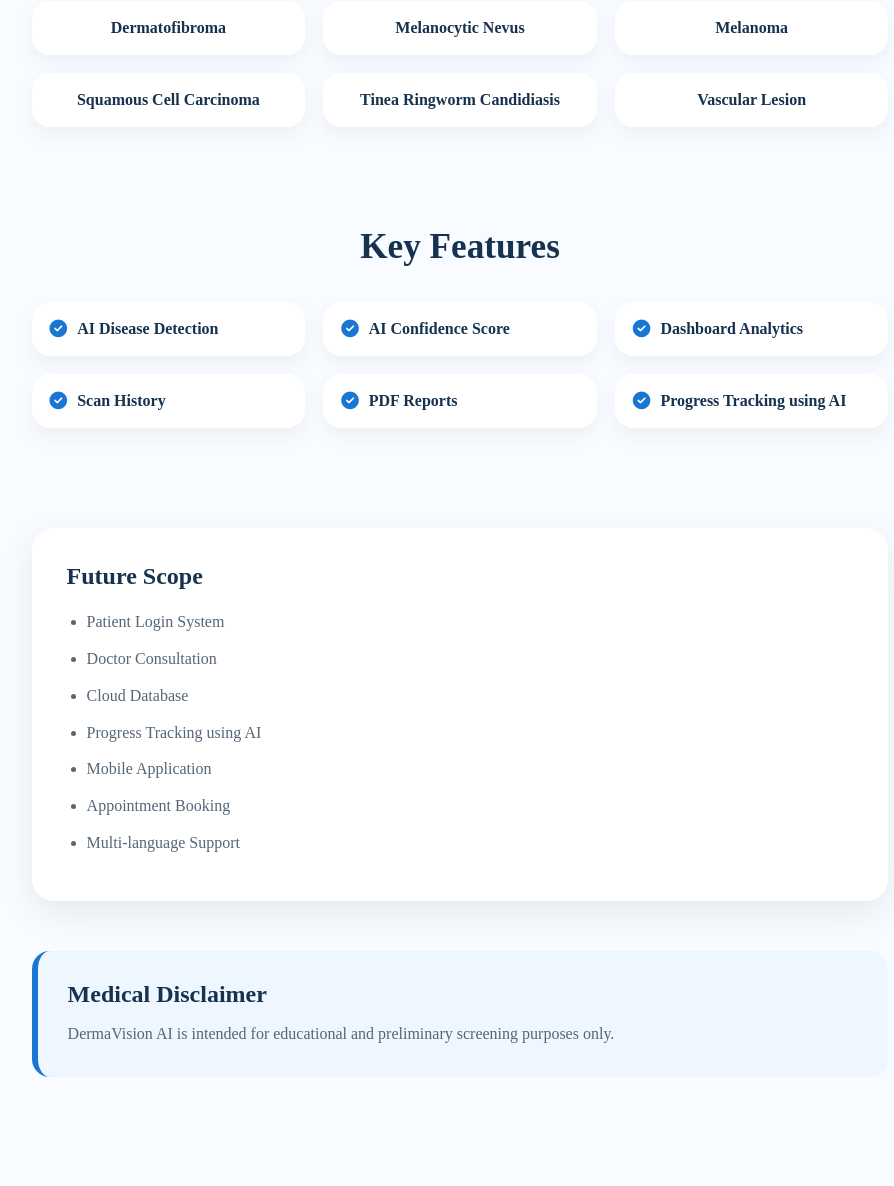
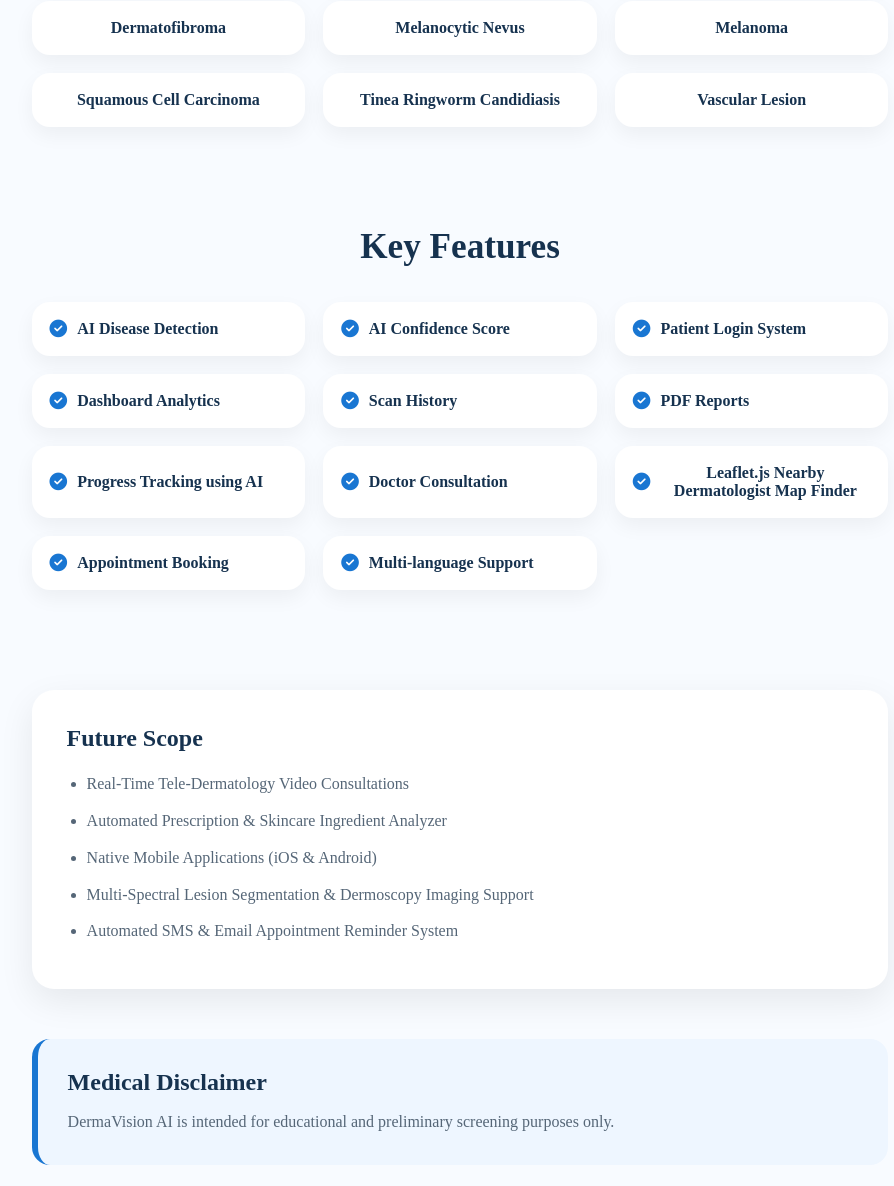
Before and after one commit to KUNAPAREDDYNAGALAKSHMISARVANI/DermaVision-AI, a Flask app: page /about in a window 1280 px wide. Shown: the part 1903-3089 px from the top of the page, without its empty margins (310-1204 px from the left). Run offline with Flask 3, Linux system fonts and the light colour scheme; some libraries are stand-ins or nearby versions.

Commit message:
Implement non-skin image detection with confidence suppression, audit About page milestones, and synchronize settings language selector

```diff
--- a/app.py
+++ b/app.py
@@ -52,6 +52,26 @@
     a = math.sin(dlat / 2)**2 + math.cos(math.radians(lat1)) * math.cos(math.radians(lat2)) * math.sin(dlon / 2)**2
     c = 2 * math.atan2(math.sqrt(a), math.sqrt(1 - a))
     return round(R * c, 1)
+
+
+def is_skin_image(pil_img):
+    """Analyze RGB color distribution to check if image contains human skin."""
+    try:
+        small_img = pil_img.resize((100, 100)).convert("RGB")
+        pixels = list(small_img.getdata())
+        skin_count = 0
+        total_pixels = len(pixels)
+
+        for r, g, b in pixels:
+            if (r > 60 and g > 40 and b > 20 and
+                (max(r, g, b) - min(r, g, b) > 15) and
+                abs(r - g) > 15 and r > g and r > b):
+                skin_count += 1
+
+        skin_ratio = skin_count / total_pixels
+        return skin_ratio >= 0.15
+    except Exception:
+        return True
 
 
 UPLOAD_FOLDER = "static/uploads"
@@ -476,8 +496,10 @@
 
     image_url = "/static/" + scan["image"]
     high_risk_diseases = ["Melanoma", "Squamous cell carcinoma", "Actinic keratosis"]
-    is_high_risk = scan["disease"] in high_risk_diseases
-    is_low_confidence = (scan["confidence"] < 50.0)
+    is_non_skin = (scan["disease"] == "Non-Skin Image")
+    is_unrecognized_skin = (scan["confidence"] < 50.0 and not is_non_skin)
+    confidence_display = None if is_non_skin else scan["confidence"]
+
     all_doctors = load_doctors()
 
     return render_template(
@@ -485,10 +507,11 @@
         image_path=scan["image"],
         image_url=image_url,
         disease=scan["disease"],
-        confidence=scan["confidence"],
+        confidence=confidence_display,
         disease_info=info,
         is_high_risk=is_high_risk,
-        is_low_confidence=is_low_confidence,
+        is_non_skin=is_non_skin,
+        is_unrecognized_skin=is_unrecognized_skin,
         recommended_doctors=all_doctors[:3]
     )
 
@@ -1012,24 +1035,40 @@
             2
         )
 
-        user_id = session.get("user_id")
+        is_skin = is_skin_image(img)
 
-        save_scan(
-            user_id,
-            database_image,
-            disease,
-            confidence
-        )
+        if not is_skin:
+            is_non_skin = True
+            is_unrecognized_skin = False
+            disease = "Non-Skin Image Detected"
+            confidence_display = None
+            save_scan(user_id, database_image, "Non-Skin Image", 0.0)
+            info = {
+                "description": "The uploaded photo does not appear to contain human skin features. AI skin analysis requires a clear photo of human skin.",
+                "symptoms": ["No skin tissue identified."],
+                "causes": ["Uploaded an object, landscape, or non-skin photo."],
+                "precautions": [
+                    "Upload a clear, focused image of a skin lesion.",
+                    "Ensure adequate lighting without heavy shadows.",
+                    "Avoid submitting non-human objects or scenery."
+                ]
+            }
+            is_high_risk = False
+        else:
+            is_non_skin = False
+            confidence_display = confidence
+            is_unrecognized_skin = (confidence < 50.0)
+            save_scan(user_id, database_image, disease, confidence)
 
-        info = disease_info.get(disease, {
-            "description": "Information not available for this condition.",
-            "symptoms": ["Consult a dermatologist for evaluation."],
-            "causes": ["Unknown or unmapped condition."],
-            "precautions": ["Seek medical advice."]
-        })
-        high_risk_diseases = ["Melanoma", "Squamous cell carcinoma", "Actinic keratosis"]
-        is_high_risk = disease in high_risk_diseases
-        is_low_confidence = (confidence < 50.0)
+            info = disease_info.get(disease, {
+                "description": "Information not available for this condition.",
+                "symptoms": ["Consult a dermatologist for evaluation."],
+                "causes": ["Unknown or unmapped condition."],
+                "precautions": ["Seek medical advice."]
+            })
+            high_risk_diseases = ["Melanoma", "Squamous cell carcinoma", "Actinic keratosis"]
+            is_high_risk = disease in high_risk_diseases
+
         all_doctors = load_doctors()
 
         return render_template(
@@ -1037,10 +1076,11 @@
             image_path=image_path,
             image_url="/" + image_path.replace("\\","/"),
             disease=disease,
-            confidence=confidence,
+            confidence=confidence_display,
             disease_info=info,
             is_high_risk=is_high_risk,
-            is_low_confidence=is_low_confidence,
+            is_non_skin=is_non_skin,
+            is_unrecognized_skin=is_unrecognized_skin,
             recommended_doctors=all_doctors[:3]
         )
 
--- a/static/js/language.js
+++ b/static/js/language.js
@@ -478,6 +478,11 @@
         if (value) item.value = value;
     });
 
+    // Synchronize all dropdown selectors on the page
+    document.querySelectorAll('.lang-select-dropdown, #languageSelect, #settingsLanguageSelect').forEach(select => {
+        select.value = lang;
+    });
+
     document.documentElement.lang = lang;
     localStorage.setItem('language', lang);
 }
@@ -486,11 +491,9 @@
     const savedLanguage = localStorage.getItem('language') || 'en';
     applyLanguage(savedLanguage);
 
-    const selector = document.getElementById('languageSelect');
-    if (selector) {
-        selector.value = savedLanguage;
+    document.querySelectorAll('.lang-select-dropdown, #languageSelect, #settingsLanguageSelect').forEach(selector => {
         selector.addEventListener('change', function () {
             applyLanguage(this.value);
         });
-    }
+    });
 });
--- a/templates/about.html
+++ b/templates/about.html
@@ -175,16 +175,21 @@
 
     <section class="features-section">
 
-        <h2 data-lang="key_features">Key Features</h2>
+        <h2 data-lang="key_features">Completed Core Features & Milestones</h2>
 
         <div class="feature-grid">
 
-            <div class="feature-card"><i class="fas fa-check-circle"></i> <span data-lang="ai_disease_detection">AI Disease Detection</span></div>
-            <div class="feature-card"><i class="fas fa-check-circle"></i> <span data-lang="ai_confidence_score">Confidence Score</span></div>
-            <div class="feature-card"><i class="fas fa-check-circle"></i> <span data-lang="dashboard_analytics">Dashboard Analytics</span></div>
-            <div class="feature-card"><i class="fas fa-check-circle"></i> <span data-lang="scan_history">Scan History</span></div>
-            <div class="feature-card"><i class="fas fa-check-circle"></i> <span data-lang="pdf_reports">PDF Reports</span></div>
-            <div class="feature-card"><i class="fas fa-check-circle"></i> <span data-lang="progress_tracking">Progress Tracking (Upcoming)</span></div>
+            <div class="feature-card"><i class="fas fa-check-circle"></i> <span data-lang="ai_disease_detection">AI Disease Detection (MobileNetV2)</span></div>
+            <div class="feature-card"><i class="fas fa-check-circle"></i> <span data-lang="ai_confidence_score">Confidence Score & Non-Skin Filter</span></div>
+            <div class="feature-card"><i class="fas fa-check-circle"></i> <span data-lang="patient_login_system">Patient Authentication & Login System</span></div>
+            <div class="feature-card"><i class="fas fa-check-circle"></i> <span data-lang="dashboard_analytics">Dashboard Analytics & Risk Badges</span></div>
+            <div class="feature-card"><i class="fas fa-check-circle"></i> <span data-lang="scan_history">Scan History & Filter Portal</span></div>
+            <div class="feature-card"><i class="fas fa-check-circle"></i> <span data-lang="pdf_reports">Downloadable PDF Medical Reports</span></div>
+            <div class="feature-card"><i class="fas fa-check-circle"></i> <span data-lang="progress_tracking">Disease Progress Tracking & Comparative Analytics</span></div>
+            <div class="feature-card"><i class="fas fa-check-circle"></i> <span data-lang="doctor_consultation">Clinical Doctor Referral Directory & Profiles</span></div>
+            <div class="feature-card"><i class="fas fa-check-circle"></i> <span data-lang="nav_find_nearby">Leaflet.js Nearby Dermatologist Map Finder</span></div>
+            <div class="feature-card"><i class="fas fa-check-circle"></i> <span data-lang="appointment_booking">Interactive Appointment Booking System</span></div>
+            <div class="feature-card"><i class="fas fa-check-circle"></i> <span data-lang="multi_language_support">Instant Multi-Language Support (English, Telugu, Hindi)</span></div>
 
         </div>
 
@@ -194,23 +199,19 @@
 
     <section class="future-section">
 
-        <h2 data-lang="future_scope">Future Scope</h2>
+        <h2 data-lang="future_scope">Future Scope & Roadmap</h2>
 
         <ul>
 
-            <li data-lang="patient_login_system">Patient Login System</li>
+            <li>Real-Time Tele-Dermatology Video Consultations</li>
 
-            <li data-lang="doctor_consultation">Doctor Consultation</li>
+            <li>Automated Prescription & Skincare Ingredient Analyzer</li>
 
-            <li data-lang="cloud_database">Cloud Database</li>
+            <li>Native Mobile Applications (iOS & Android)</li>
 
-            <li data-lang="progress_tracking">Progress Tracking using AI</li>
+            <li>Multi-Spectral Lesion Segmentation & Dermoscopy Imaging Support</li>
 
-            <li data-lang="mobile_application">Mobile Application</li>
-
-            <li data-lang="appointment_booking">Appointment Booking</li>
-
-            <li data-lang="multi_language_support">Multi-language Support</li>
+            <li>Automated SMS & Email Appointment Reminder System</li>
 
         </ul>
 
--- a/templates/base.html
+++ b/templates/base.html
@@ -233,7 +233,7 @@
             </div>
 
             <div class="header-right">
-                <select id="languageSelect" class="header-icon-btn" style="width:auto;padding:0 8px;">
+                <select id="languageSelect" class="header-icon-btn lang-select-dropdown" style="width:auto;padding:0 8px;">
                     <option value="en">English</option>
                     <option value="te">తెలుగు</option>
                     <option value="hi">हिंदी</option>
--- a/templates/settings.html
+++ b/templates/settings.html
@@ -58,10 +58,10 @@
 
             </div>
 
-            <select id="languageSelect">
+            <select id="settingsLanguageSelect" class="lang-select-dropdown">
                 <option value="en">English</option>
-                <option value="te">Telugu</option>
-                <option value="hi">Hindi</option>
+                <option value="te">తెలుగు</option>
+                <option value="hi">हिंदी</option>
             </select>
 
         </div>
```
Also changed, not shown: templates/result.html (+25 -4 lines).
